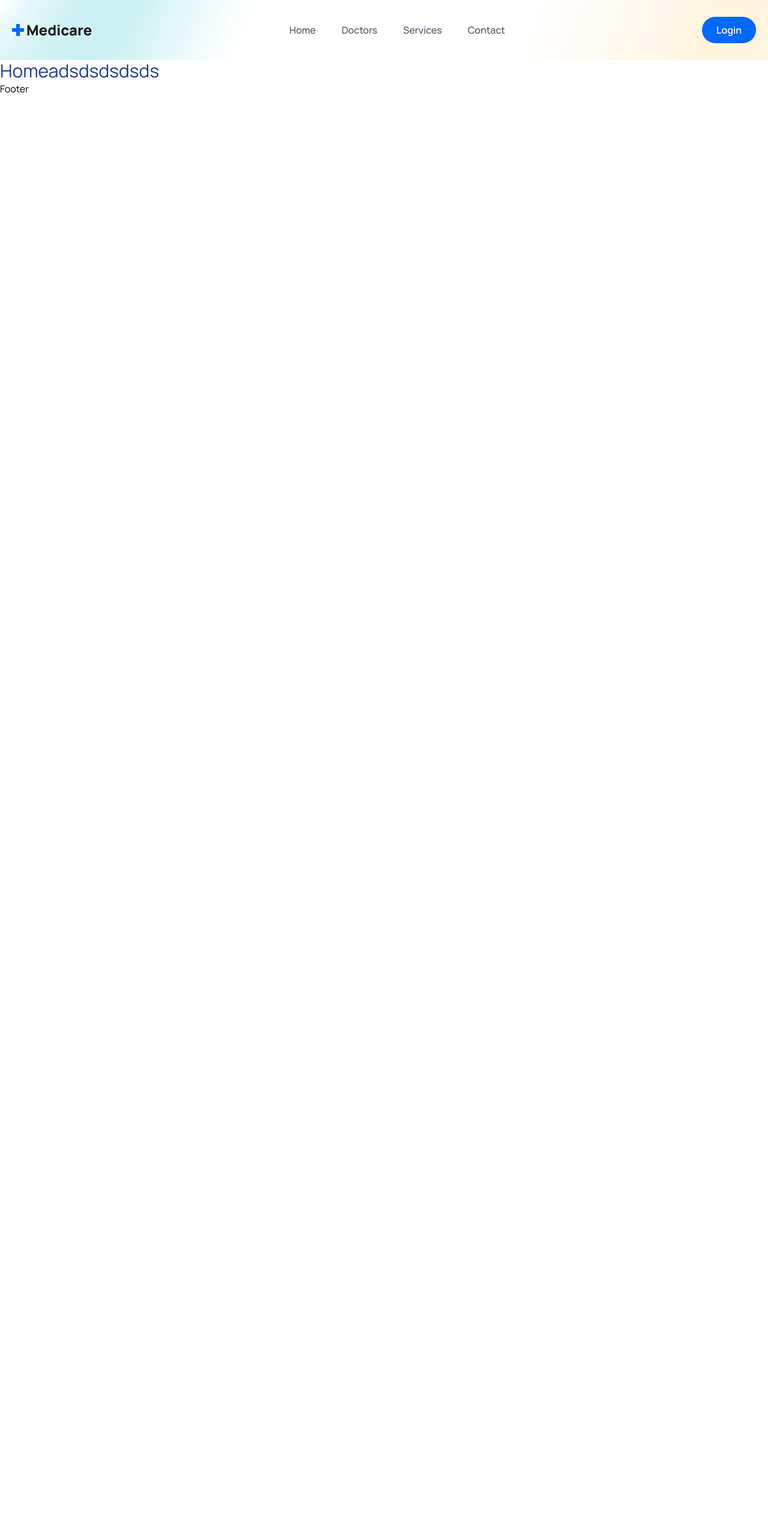
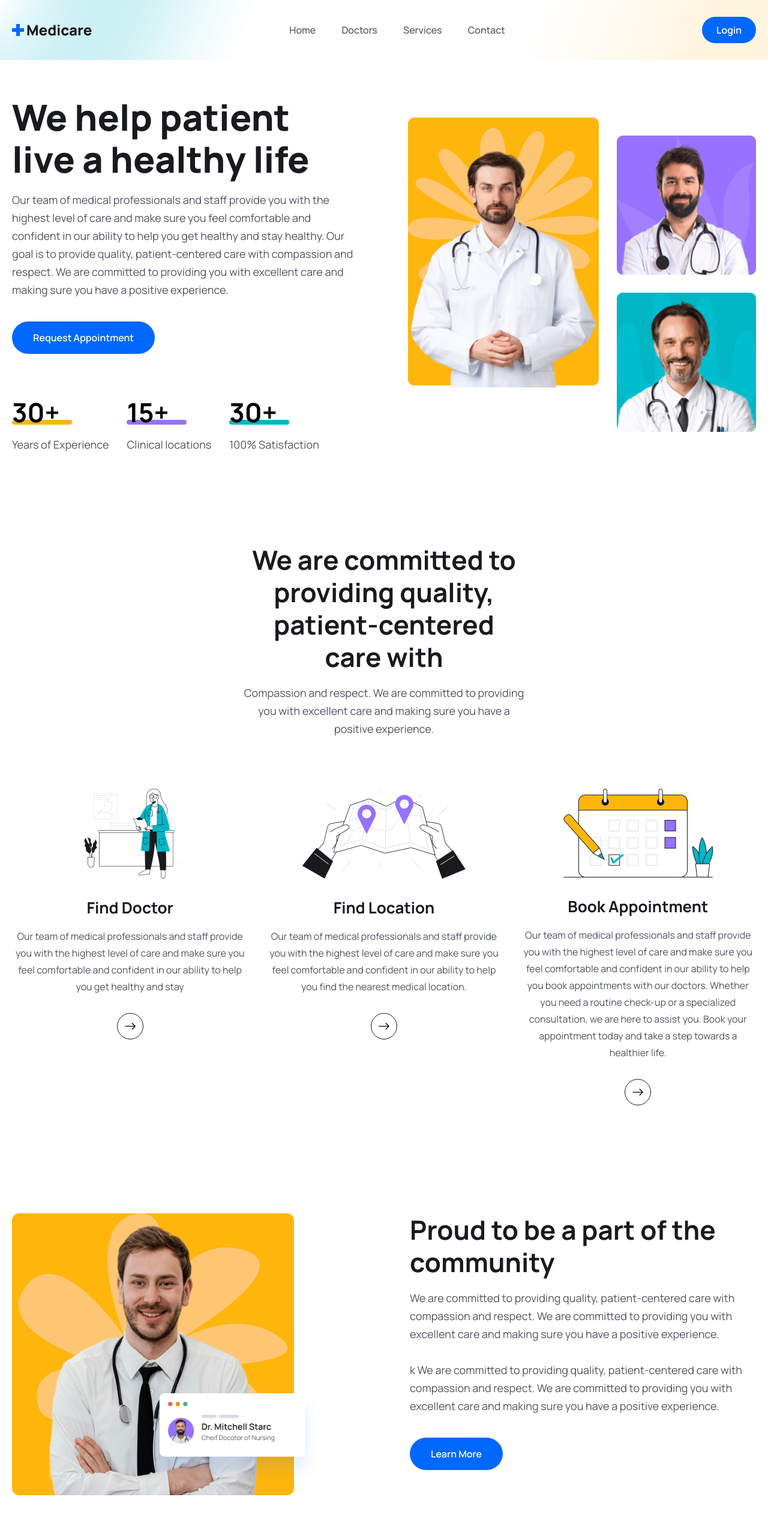
Before and after one commit to RajithaUBandara21/Medicare-Booking, a React (Vite) app in the folder FrontEnd/: page / in a window 1280 px wide. Shown: the top 2566 px of the page at 60% size. Before the commit the page ends 800 px from the top, so only its background shows below. Built offline with nearby package versions, Linux system fonts and the light colour scheme.

Commit message:
home page compleat now need to implement service section

```diff
--- a/FrontEnd/src/App.css
+++ b/FrontEnd/src/App.css
@@ -13,12 +13,13 @@ body{
 
 .sticky_header{
 
-    width: 100px;
+    width: full;
     height: 80px;
     line-height: 80;
     position:sticky;
     top: 0;
     left: 0;
     z-index: 99999;
-    box-shadow: 3px 3px -8px 3px #ddd;
+    background:rgba(255, 255, 255, 0.456);
+    box-shadow: 3px 3px -8px 3px #000000;
 }
--- /dev/null
+++ b/FrontEnd/src/component/About/About.jsx
@@ -0,0 +1,42 @@
+import React from 'react'
+import aboutImg from '../../assets/images/about.png'
+
+import aboutCardImg from '../../assets/images/about-card.png'
+import { Link } from 'react-router-dom'
+const about = () => {
+  return (
+    <section>
+      <div className="container">
+        <div className="flex justify-between gap-[50px] lg:gap-[130px] xl:gap-0 flex-col lg:flex-row">
+          <div className="relative w-3/4 lg:w-1/2 xl:w-[770px] z-10  order-2 lg:order-1 ">
+            <img src={aboutImg} alt="" />
+            <div className="absolute z-20 bottom-4 w-[200px] md:w-[300px] right-[-30%] md:right-[-7%] lg:right-[22%]">
+              <img src={aboutCardImg} alt="" />
+            </div>
+          </div>
+
+          <div className=" w-full  lg:w-1/2 xl:w-[670px] order-1 lg:order-2">
+            <h2 className="heading ">Proud to be a part of the community</h2>
+            <p className="text_para">
+              We are committed to providing quality, patient-centered care with
+              compassion and respect. We are committed to providing you with
+              excellent care and making sure you have a positive experience.
+            </p>
+            <p className="text_para mt-[30px] ">
+              k We are committed to providing quality, patient-centered care
+              with compassion and respect. We are committed to providing you
+              with excellent care and making sure you have a positive
+              experience.
+            </p>
+
+            <Link to="/" ><button className='btn'>     Learn More</button>
+
+            </Link>
+          </div>
+        </div>
+      </div>
+    </section>
+  );
+}
+
+export default about
--- a/FrontEnd/src/component/Header/Header.jsx
+++ b/FrontEnd/src/component/Header/Header.jsx
@@ -43,6 +43,9 @@ else{
 }}
 )
 }
+useEffect(()=>{handelStickyHeader ()
+return () => window.removeEventListener("scroll", handelStickyHeader)
+})
 
   return (
     <header className="header flex items-center" ref={headerRef}>
--- a/FrontEnd/src/pages/Home.jsx
+++ b/FrontEnd/src/pages/Home.jsx
@@ -1,11 +1,172 @@
 import React from 'react'
+import {Link } from 'react-router-dom'
+import {BsArrowRight} from 'react-icons/bs'
+import About from '../component/About/About'
+
+import heroImage01 from '../assets/images/hero-img01.png'
+import heroImage02 from '../assets/images/hero-img02.png'
+import heroImage03 from '../assets/images/hero-img03.png'
+import icon01  from '../assets/images/icon01.png'
+import icon02  from '../assets/images/icon02.png'
+import icon03  from '../assets/images/icon03.png'
+
 
 const Home = () => {
   return (
-    <div className='text-3xl text-blue-900'>
-      Homeadsdsdsdsds
-    </div>
-  )
+    <>
+      {/* ::::::::::::::;hero section:::::::::::::::::;; */}
+
+      <section className="hero_section pt-[60px] 2xl:h-[800px] ]">
+        <div className="container">
+          <div className="flex flex-col  lg:flex-row gap-[90px] items-center justify-between ">
+            <div>
+              <div className="lg:w-[570px]">
+                <h1 className="text-[36px] leading-[46px] text-headingColor font-[800] md:text-[60px] md:leading-[70px]">
+                  We help patient live a healthy life
+                </h1>
+                <p className="text_para">
+                  Our team of medical professionals and staff provide you with
+                  the highest level of care and make sure you feel comfortable
+                  and confident in our ability to help you get healthy and stay
+                  healthy. Our goal is to provide quality, patient-centered care
+                  with compassion and respect. We are committed to providing you
+                  with excellent care and making sure you have a positive
+                  experience.
+                </p>
+                <button className="btn">Request Appointment </button>
+              </div>
+              <div className="mt-[30px] lg:mt-[70px] flex flex-col lg:flex-row lg:items-center gap-5 lg:gap-[30px]">
+                <div>
+                  <h2 className="text-[36px] leading-[56px] lg:text-[44px] lg:leading-[54px] font-[700]">
+                    30+
+                  </h2>
+                  <span className="w-[100px] h-2 bg-yellowColor rounded-full block mt-[-14px]"></span>
+                  <p className="text_para">Years of Experience</p>
+                </div>
+
+                <div>
+                  <h2 className="text-[36px] leading-[56px] lg:text-[44px] lg:leading-[54px] font-[700]">
+                    15+
+                  </h2>
+                  <span className="w-[100px] h-2 bg-purpleColor rounded-full block mt-[-14px]"></span>
+                  <p className="text_para"> Clinical locations </p>
+                </div>
+
+                <div>
+                  <h2 className="text-[36px] leading-[56px] lg:text-[44px] lg:leading-[54px] font-[700]">
+                    30+
+                  </h2>
+                  <span className="w-[100px] h-2 bg-irisBlueColor rounded-full block mt-[-14px]"></span>
+                  <p className="text_para">100% Satisfaction</p>
+                </div>
+              </div>
+            </div>
+            <div className="flex gap-[30px] justify-end">
+              <div>
+                <img className="w-full" src={heroImage01} alt="" />
+              </div>
+              <div className="mt-[30px]">
+                <img src={heroImage02} className="w-full mb-[30px]" alt="" />
+                <img src={heroImage03} className="w-full" alt="" />
+              </div>
+            </div>
+          </div>
+        </div>
+      </section>
+
+      {/* ::::::::::::::;services section:::::::::::::::::;; */}
+      <section>
+        <div className="container">
+          <div className="lg:w-[470px] mx-auto">
+            <h2 className="heading text-center">
+              We are committed to providing quality, patient-centered care with
+            </h2>
+            <p className="text_para text-center">
+              Compassion and respect. We are committed to providing you with
+              excellent care and making sure you have a positive experience.
+            </p>
+          </div>
+
+          {/* ::::::::::::;services section:::; */}
+          <div className="grid grid-cols-1 md:grid-cols-2 lg:grid-cols-3 gap-5 mt-[30px] lg:gap-[30px] lg:mt-[55px]">
+            <div className="py-[30px]">
+              <div className="flex justify-center items-center">
+                <img src={icon01} alt="" />
+              </div>
+              <div className="mt-[30px] ">
+                <h2 className="text-[26px] leading-9 text-headingColor font-[700] text-center">
+                  Find Doctor
+                </h2>
+              </div>
+              <p className="text-[16px] leading-7 text-textColor font-[400] mt-4 text-center">
+                Our team of medical professionals and staff provide you with the
+                highest level of care and make sure you feel comfortable and
+                confident in our ability to help you get healthy and stay
+              </p>
+              <Link
+                to="/doctors"
+                className="w-[44px] h-[44px] rounded-full border border-solid border-[#181a1e] mt-[30px] mx-auto flex items-center justify-center group hover:bg-primaryColor hover-border-none"
+              >
+                <BsArrowRight className="group-hover:text-white w-6 h-5" />
+              </Link>
+            </div>
+
+            <div className="py-[30px]">
+              <div className="flex justify-center items-center">
+                <img src={icon02} alt="" />
+              </div>
+              <div className="mt-[30px] ">
+                <h2 className="text-[26px] leading-9 text-headingColor font-[700] text-center">
+                  Find Location
+                </h2>
+              </div>
+              <p className="text-[16px] leading-7 text-textColor font-[400] mt-4 text-center">
+                Our team of medical professionals and staff provide you with the highest level of care and make sure you feel comfortable and confident in our ability to help you find the nearest medical location.
+              </p>
+              <Link
+                to="/doctors"
+                className="w-[44px] h-[44px] rounded-full border border-solid border-[#181a1e] mt-[30px] mx-auto flex items-center justify-center group hover:bg-primaryColor hover-border-none"
+              >
+                <BsArrowRight className="group-hover:text-white w-6 h-5" />
+              </Link>
+            </div>
+            <div className="py-[30px]">
+              <div className="flex justify-center items-center">
+                <img src={icon03} alt="" />
+              </div>
+              <div className="mt-[30px] ">
+                <h2 className="text-[26px] leading-9 text-headingColor font-[700] text-center">
+                  Book Appointment
+                </h2>
+              </div>
+              <p className="text-[16px] leading-7 text-textColor font-[400] mt-4 text-center">
+              Our team of medical professionals and staff provide you with the highest level of care and make sure you feel comfortable and confident in our ability to help you book appointments with our doctors. Whether you need a routine check-up or a specialized consultation, we are here to assist you. Book your appointment today and take a step towards a healthier life.
+              </p>
+              <Link
+                to="/doctors"
+                className="w-[44px] h-[44px] rounded-full border border-solid border-[#181a1e] mt-[30px] mx-auto flex items-center justify-center group hover:bg-primaryColor hover-border-none"
+              >
+                <BsArrowRight className="group-hover:text-white w-6 h-5" />
+              </Link>
+            </div>
+          </div>
+
+        </div>
+      </section>
+      {/* ::::::::::::::;About::::::::::::::: */}
+      <About/>
+
+      <section>
+        <div className="container">
+          <div className='xl:w-[470px] mx-auto'>
+            <h2 className='heading text-center'>Our medical services</h2>
+            <p className='text_para text-center'>We are committed to providing quality, patient-centered care with compassion and respect. We are committed to providing you with excellent care and making sure you have a positive experience.</p>
+
+          </div>
+          </div>
+      </section>
+    </>
+  );
 }
 
 export default Home
```
